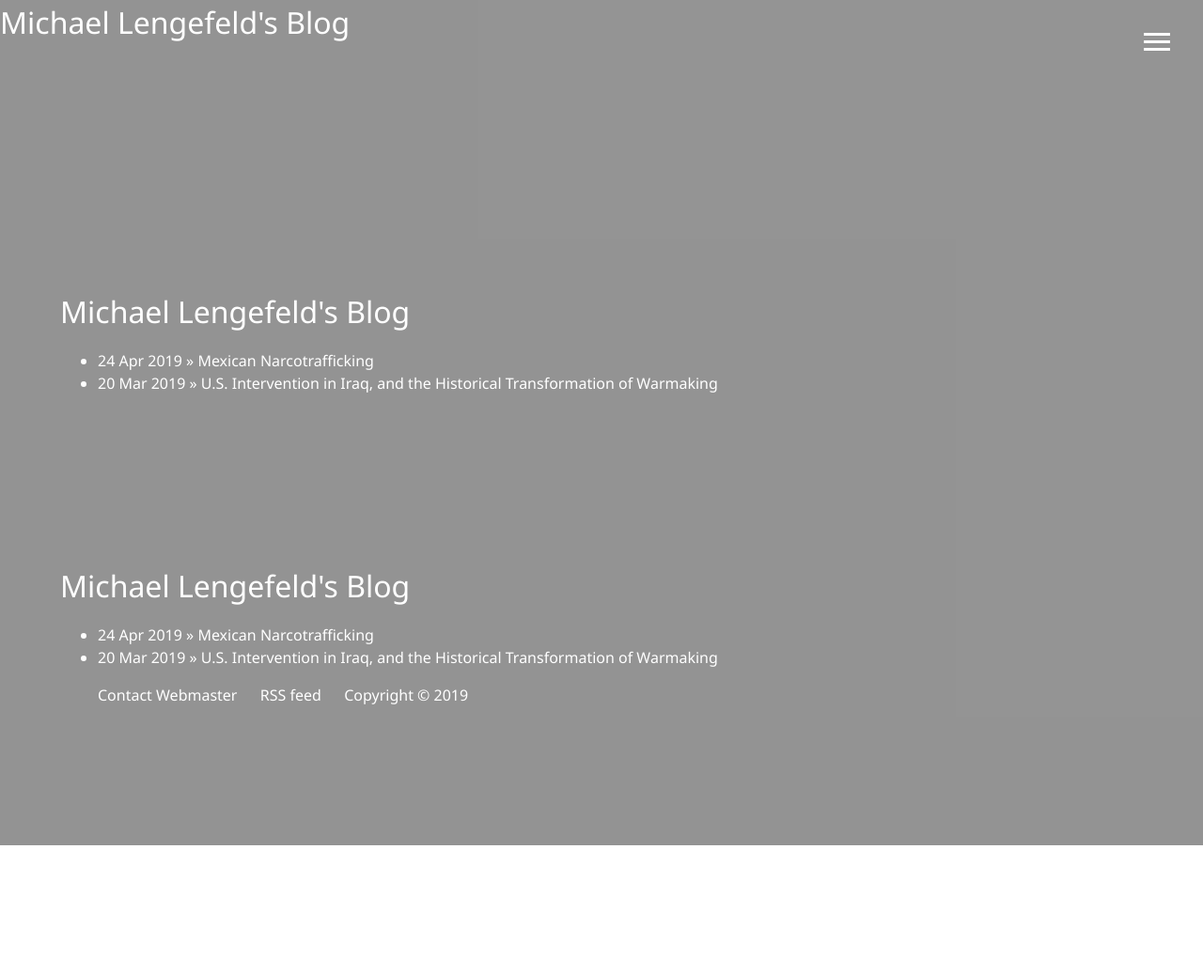
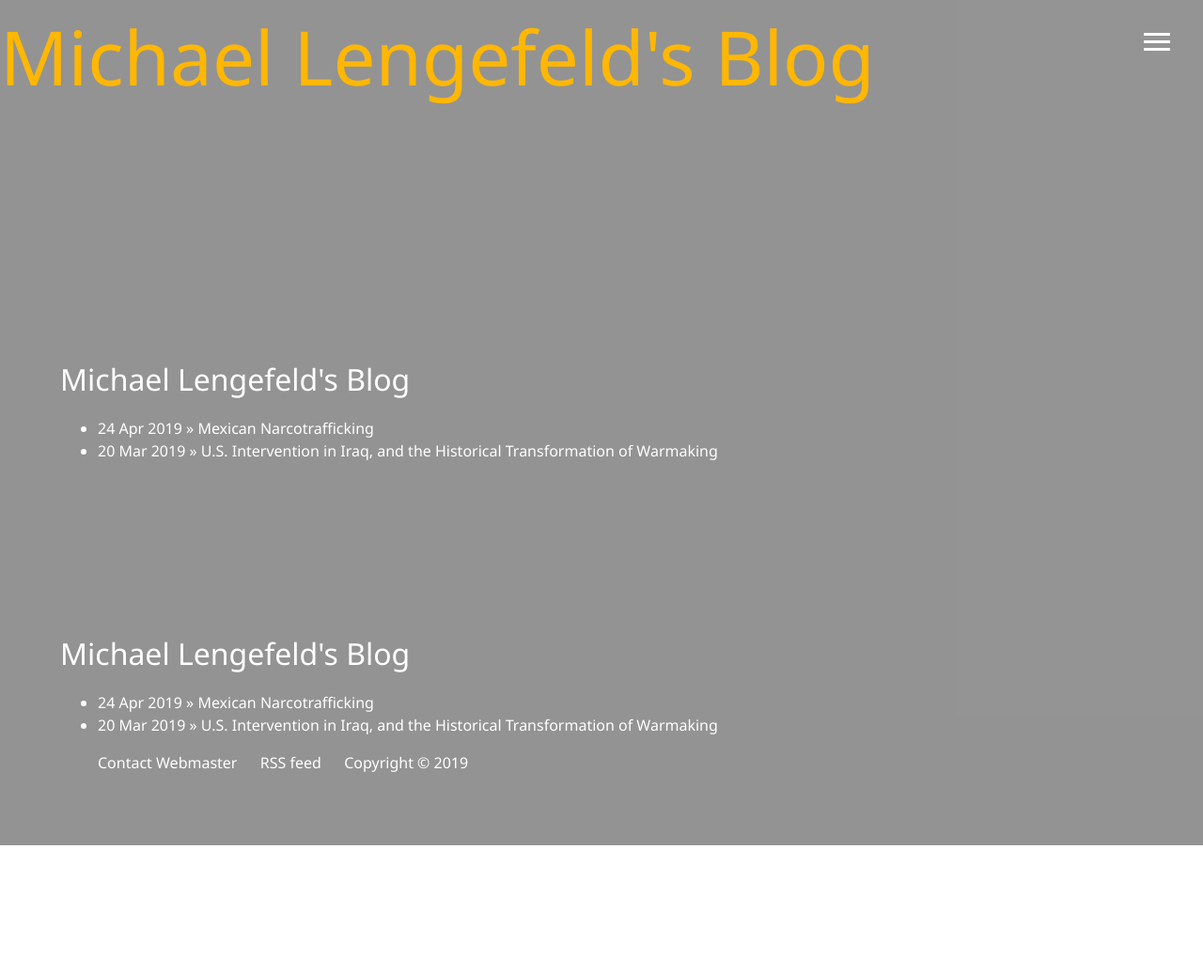
Before and after one commit to resilience1/resilience1.github.io, a Jekyll site: the page built from blog.html, in a window 1280 px wide. Shown: the whole page at 94% size. Built offline with Jekyll 4.4.1, drawn with Linux system fonts in a browser that asks for light colours; nearby versions of some CDN libraries; before the commit the page ends 964 px from its top, so only the background shows below that.

Commit message:
Update post2.html

```diff
--- a/_layouts/post2.html
+++ b/_layouts/post2.html
@@ -1,4 +1,4 @@
-<h1>{{ page.title }}</h1>
+<h1 class="lg-heading"><span class="text-secondary">{{ page.title }}</span></h1>
 <p class="meta">{{ page.date | date_to_string }}</p>
 
 <!DOCTYPE html>
@@ -38,7 +38,7 @@
           </li>
 
            <li class="nav-item">
-            <a href="civic.html" class="nav-link">Service</a>
+            <a href="/civic/index.html" class="nav-link">Service</a>
           </li>
 
           <li class="nav-item">
```
